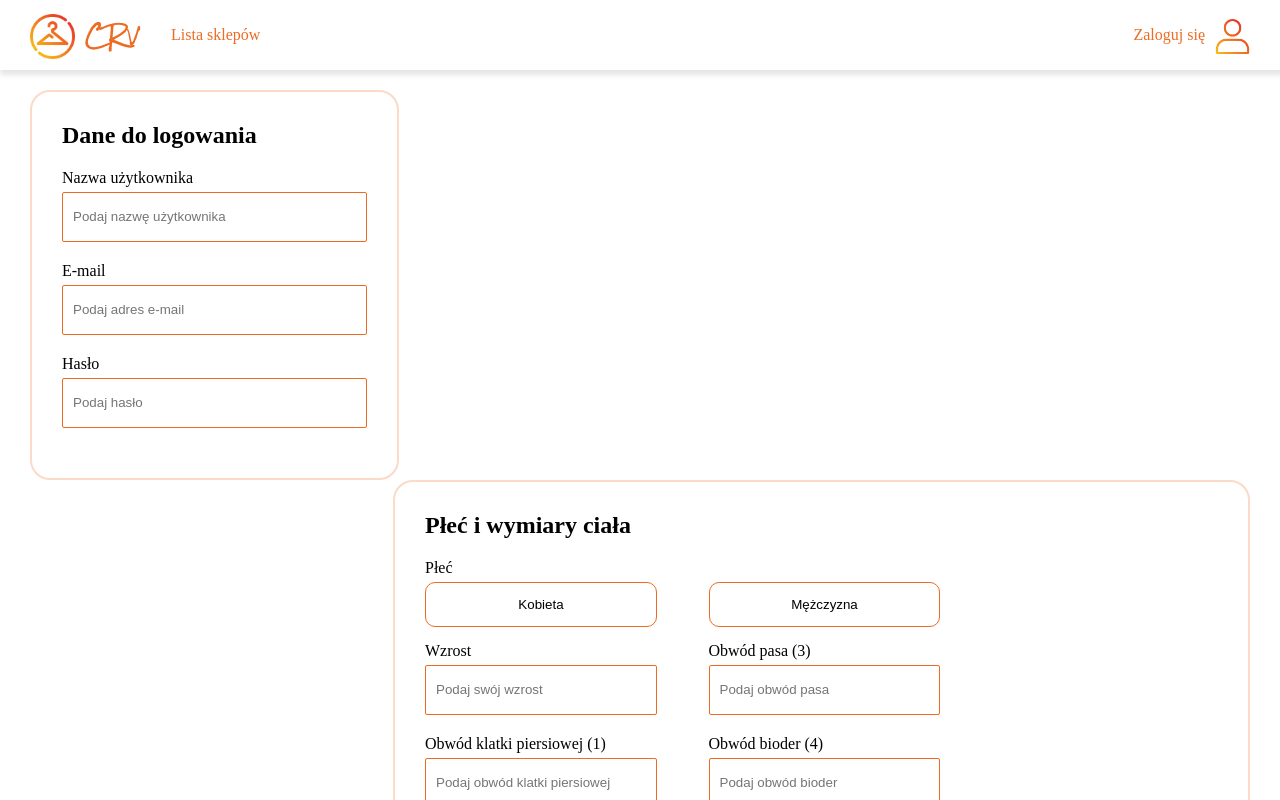
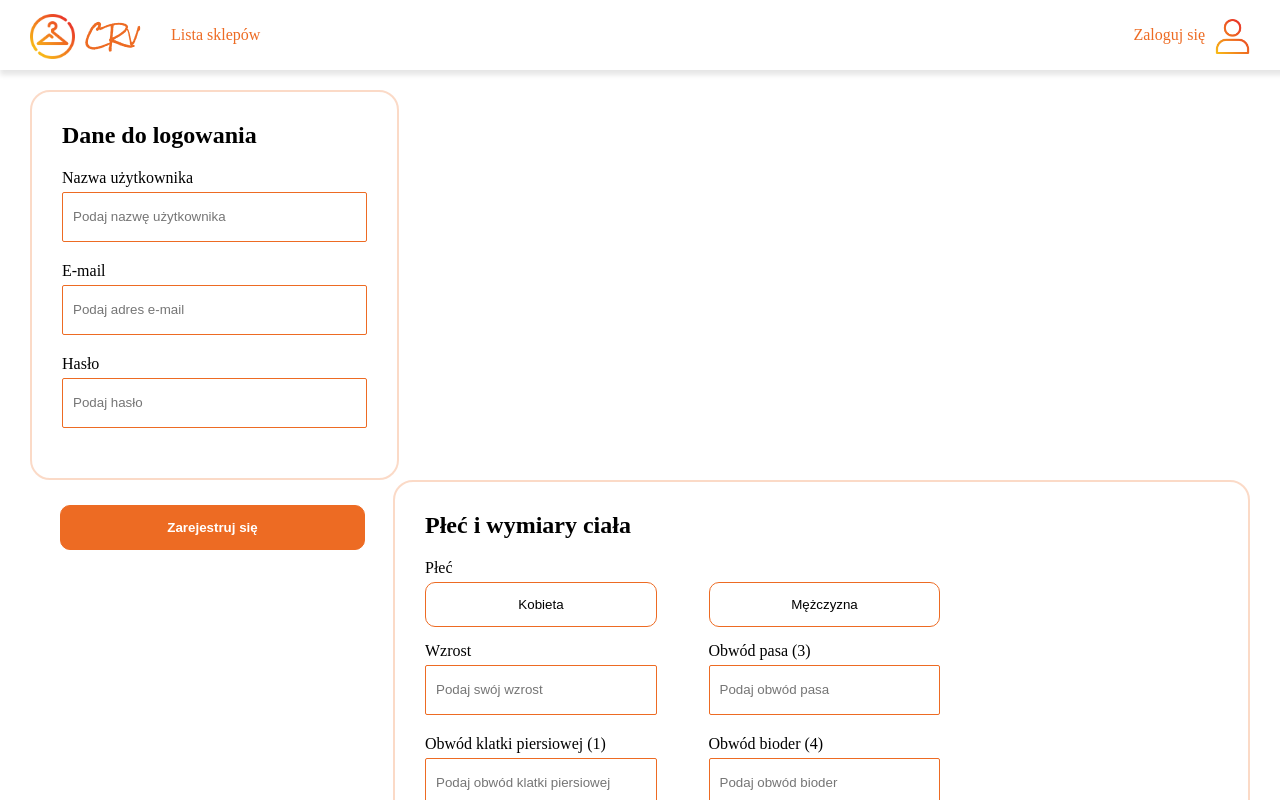
Before and after one commit to Nekoshy/clothes-review, a Next.js app: page /register in a window 1280 px wide. Shown: the top 800 px of the page. Built offline with nearby package versions, Linux system fonts and the light colour scheme.

Commit message:
register front done

```diff
--- a/pages/register.js
+++ b/pages/register.js
@@ -66,6 +66,9 @@ const Register = () => {
                         <img id="menpic" src="mendim.png" height="400px" className="d-none"/>
                     </div>
                 </div>
+                <div className="w-25 p-30">
+                    <button className="orangeButton mt-25">Zarejestruj się</button>
+                </div>
             </div>
         </div>
     );
--- a/styles/Login.module.css
+++ b/styles/Login.module.css
@@ -1,5 +1,5 @@
 .loginContainer {
-    min-height: 85vh;
+    min-height: 80vh;
     display: flex;
     justify-content: center;
     align-items: center;
--- a/styles/globals.css
+++ b/styles/globals.css
@@ -73,11 +73,15 @@ input {
 }
 
 .w-45 {
-    width: 45%;
+    width: 45%!important;
 }
 
 .w-65 {
     width: 65%;
+}
+
+.w-25 {
+    width: 25% !important;
 }
 
 .whiteButton {
@@ -105,3 +109,15 @@ input {
 .mbe-5 {
     margin-block-end: 5px;
 }
+
+.p-30 {
+    padding:30px;
+}
+
+.mt-25 {
+    margin-top:25px!important;
+}
+
+.mt-10vh {
+    margin-top: 10vh;
+}
```
